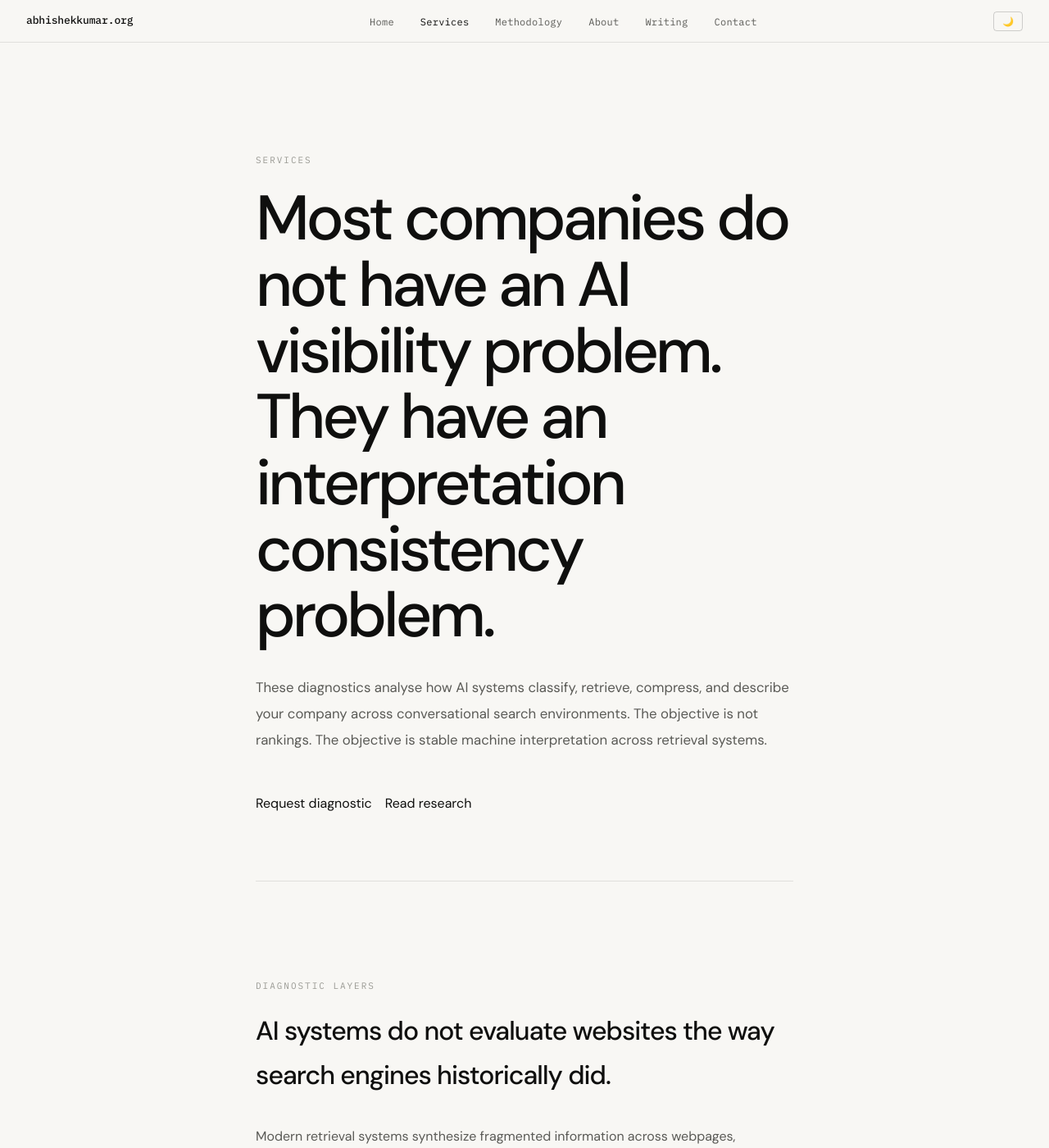
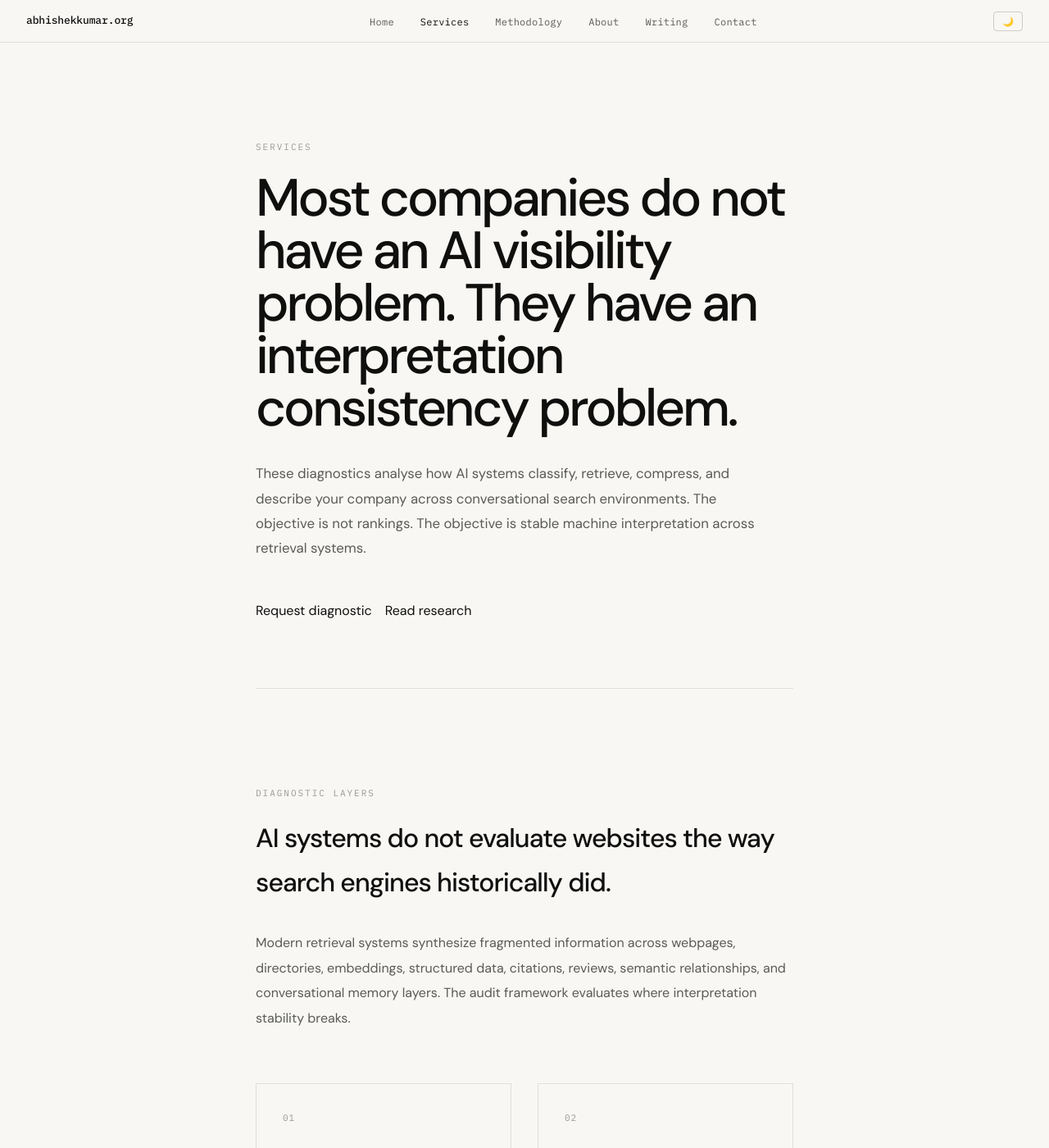
Before and after one commit to abhishu5/abhishekkumar.org, a Jekyll site: the page services.html, which Jekyll copies as it is, in a window 1280 px wide and 1400 px high. Shown: the whole window at 82% size. Built offline with Jekyll 4.4.1, drawn with Linux system fonts in a browser that asks for light colours.

Commit message:
Update services.html

```diff
--- a/services.html
+++ b/services.html
@@ -42,23 +42,23 @@
 <style>
 
 .page-header{
-padding:8rem 0 5rem;
+padding:7rem 0 5rem;
 border-bottom:0.5px solid var(--border);
 }
 
 .page-header h1{
-font-size:clamp(2.6rem,6vw,4.8rem);
-line-height:1.05;
+font-size:clamp(2.4rem,5vw,4.2rem);
+line-height:1;
 font-weight:500;
 letter-spacing:-0.05em;
-max-width:900px;
+max-width:720px;
 margin:1.2rem 0 2rem;
 }
 
 .page-header p{
-max-width:760px;
+max-width:620px;
 font-size:1.05rem;
-line-height:1.9;
+line-height:1.8;
 color:var(--text2);
 }
 
```
